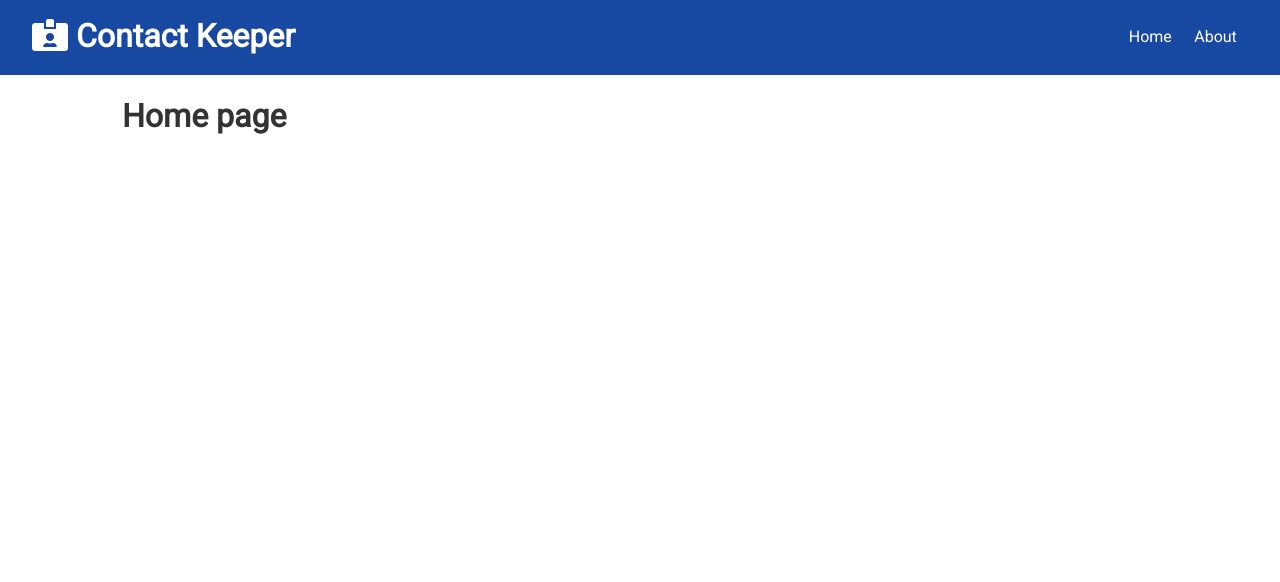
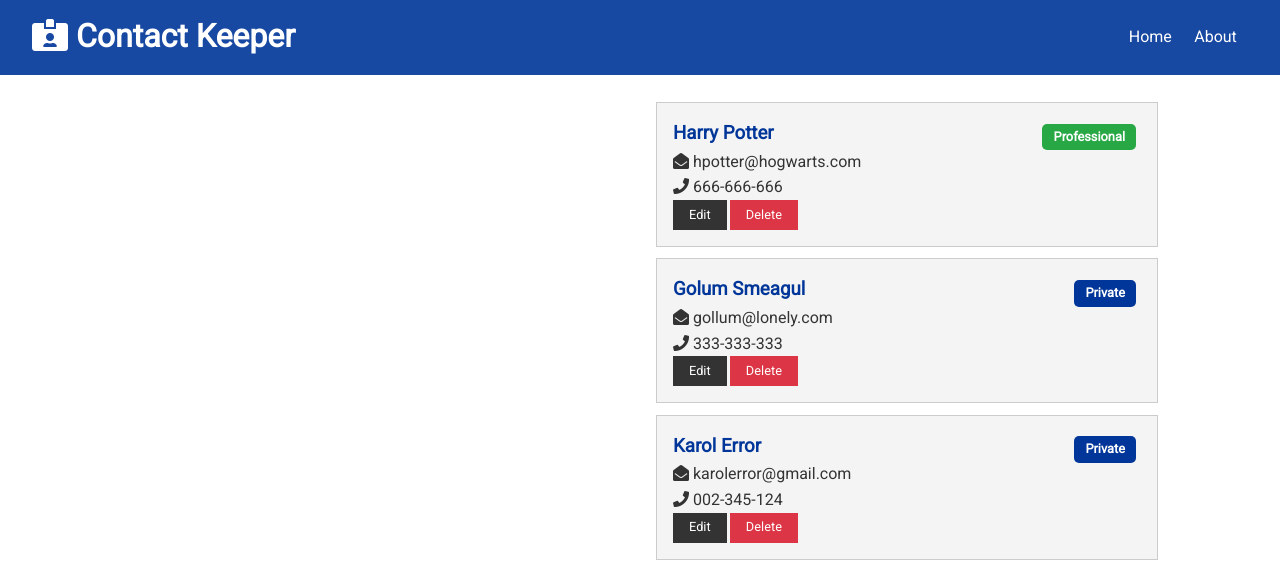
Before and after one commit to rosowskimik/contact-keeper, a React (Create React App) app in the folder client/: page / in a window 1280 px wide. Shown: the top 582 px of the page. Built offline with nearby package versions, Linux system fonts and the light colour scheme; the HTML template or start-up script is replaced by a standard one.

Commit message:
Contacts & ContactItem components

```diff
--- /dev/null
+++ b/client/src/components/contacts/ContactItem.js
@@ -0,0 +1,42 @@
+import React from 'react';
+import PropTypes from 'prop-types';
+
+const ContactItem = ({ contact: { name, email, phone, type } }) => {
+  return (
+    <div className='card bg-light'>
+      <h3 className='text-primary text-left'>
+        {name}{' '}
+        <span
+          className={`badge ${
+            type === 'professional' ? 'badge-success' : 'badge-primary'
+          }`}
+          style={{ float: 'right' }}
+        >
+          {type.charAt(0).toUpperCase() + type.slice(1)}
+        </span>
+      </h3>
+      <ul>
+        {email && (
+          <li>
+            <i className='fas fa-envelope-open' /> {email}
+          </li>
+        )}
+        {phone && (
+          <li>
+            <i className='fas fa-phone' /> {phone}
+          </li>
+        )}
+      </ul>
+      <p>
+        <button className='btn btn-dark btn-sm'>Edit</button>
+        <button className='btn btn-danger btn-sm'>Delete</button>
+      </p>
+    </div>
+  );
+};
+
+ContactItem.propTypes = {
+  contact: PropTypes.object.isRequired
+};
+
+export default ContactItem;
--- /dev/null
+++ b/client/src/components/contacts/Contacts.js
@@ -0,0 +1,18 @@
+import React, { Fragment, useContext } from 'react';
+import ContactItem from './ContactItem';
+
+import ContactContext from '../../context/contact/contactContext';
+
+const Contacts = () => {
+  const { contacts } = useContext(ContactContext);
+
+  return (
+    <Fragment>
+      {contacts.map(contact => (
+        <ContactItem key={contact.id} contact={contact} />
+      ))}
+    </Fragment>
+  );
+};
+
+export default Contacts;
--- a/client/src/components/pages/Home.js
+++ b/client/src/components/pages/Home.js
@@ -1,9 +1,13 @@
 import React from 'react';
+import Contacts from '../contacts/Contacts';
 
 const Home = () => {
   return (
-    <div className='container'>
-      <h1>Home page</h1>
+    <div className='container grid-2'>
+      <div>{/* Contact form */}</div>
+      <div>
+        <Contacts />
+      </div>
     </div>
   );
 };
```
